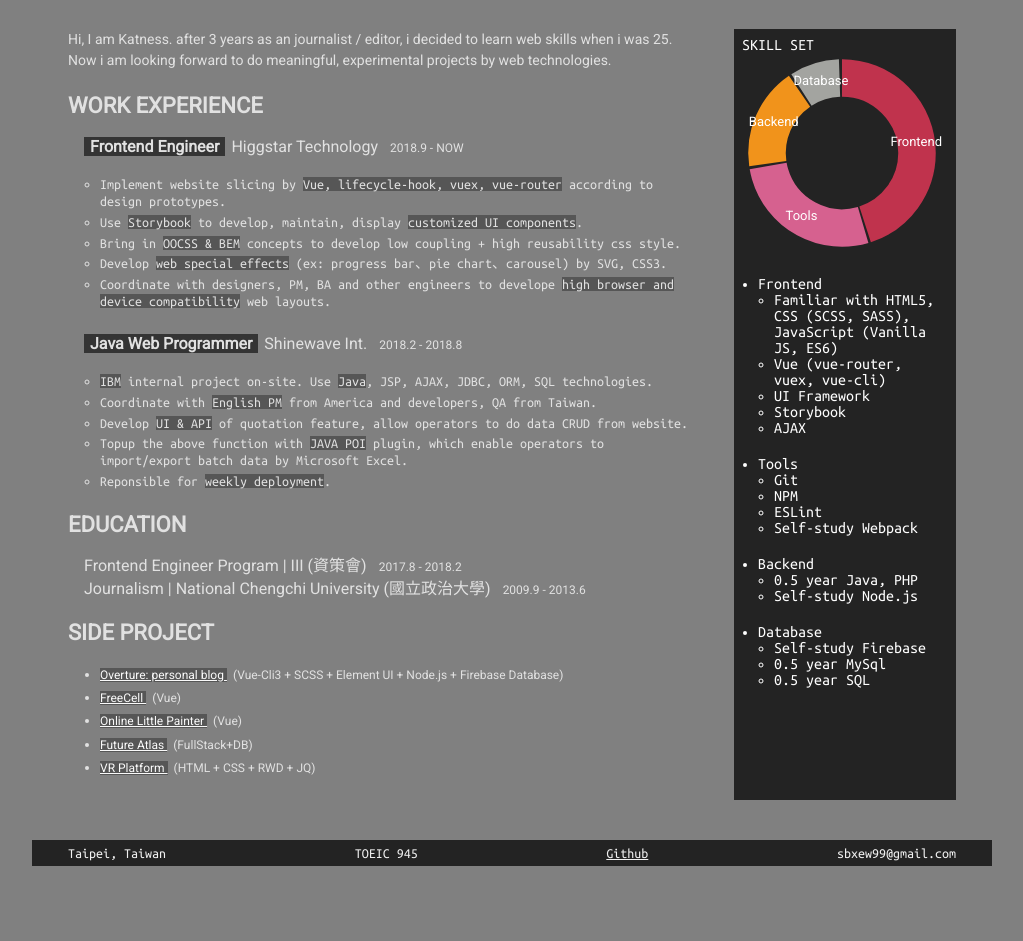
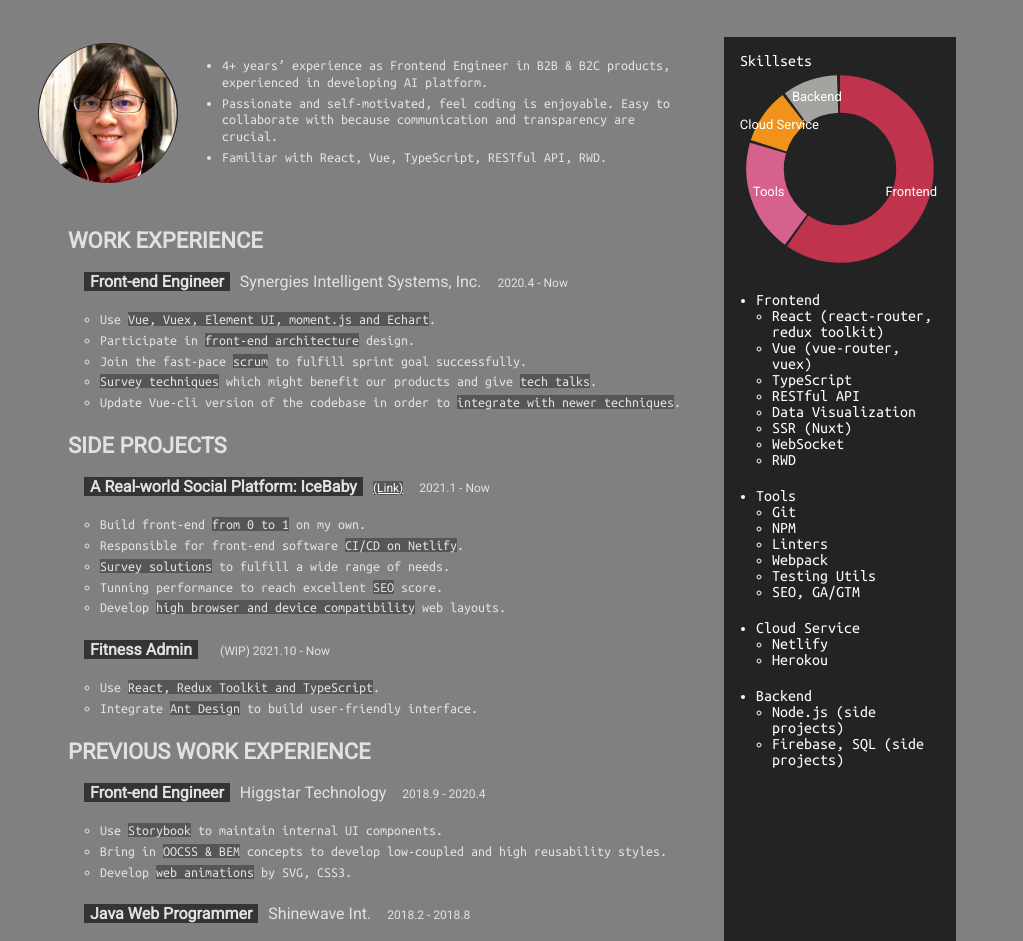
Before and after one commit to KatnessChen/web-resume, a plain HTML site: page index.html in a window 1280 px wide. Shown: the part 257-1198 px from the top of the page, without its empty margins (128-1151 px from the left). Drawn offline with nearby package versions, Linux system fonts and the light colour scheme.

Commit message:
v4 (update: 2022/1)
fix path

v4

v4

v4

```diff
--- a/index.html
+++ b/index.html
@@ -7,102 +7,132 @@
   <title>CV | Katness C.</title>
   <link href="https://fonts.googleapis.com/css?family=Roboto|Ubuntu+Mono&display=swap" rel="stylesheet">
   <link href="https://fonts.googleapis.com/icon?family=Material+Icons" rel="stylesheet">
-  <link rel="stylesheet" href="css/style.css">
+  <link rel="stylesheet" href="./css/style.css">
 </head>
 <body>
   <div id="app">
     <header>
       <h1>Katness Chen</h1>
-      <h2>Frontend Engineer</h2>
+      <h2>
+        Front-end Engineer
+        <a href="https://www.linkedin.com/in/katness-chen-8340b9a4/" target="_blank">
+          <img src="./img/linkedIn.png" alt="">
+        </a>
+        <a href="https://github.com/MannaChen" target="_blank">
+          <img src="./img/github.png" alt="">
+        </a>
+      </h2>
       <div class="deco"></div>
-      <span>CV Last updated: 20/3/2020</span>
+      <span>Last updated: 01/2022</span>
     </header>
     <main>
       <section>
-        <p>
-          Hi, I am Katness.
-          after 3 years as an journalist / editor,
-          i decided to learn web skills when i was 25.
-          Now i am looking forward to do meaningful, experimental projects by web technologies.
-        </p>
+        <div class="intro">
+          <div class="img-wrapper">
+            <img src="./img/avatar.png">
+          </div>
+          <ul>
+            <li>4+ years’ experience as Frontend Engineer in B2B & B2C products, experienced in developing AI platform.</li>
+            <li>Passionate and self-motivated, feel coding is enjoyable. Easy to collaborate with because communication and
+              transparency are crucial.</li>
+            <li>Familiar with React, Vue, TypeScript, RESTful API, RWD.</li>
+          </ul>
+        </div>
         <h3>WORK EXPERIENCE</h3>
         <ol>
           <li>
-            <h4><strong>Frontend Engineer</strong>Higgstar Technology<time>2018.9 - NOW</time></h4>
+            <h4>
+              <strong>Front-end Engineer</strong>
+              Synergies Intelligent Systems, Inc.
+              <time>2020.4 - Now</time>
+            </h4>
             <ul>
-              <li>Implement website slicing by <strong>Vue, lifecycle-hook, vuex, vue-router</strong> according to design prototypes.</li>
-              <li>Use <strong>Storybook</strong> to develop, maintain, display <strong>customized UI components</strong>.</li>
-              <li>Bring in <strong>OOCSS & BEM</strong> concepts to develop low coupling + high reusability css style.</li>
-              <li>Develop <strong>web special effects</strong> (ex: progress bar、pie chart、carousel) by SVG, CSS3.</li>
-              <li>Coordinate with designers, PM, BA and other engineers to develope <strong>high browser and device compatibility</strong> web layouts.</li>
+              <li>Use <strong>Vue, Vuex, Element UI, moment.js and Echart</strong>.</li>
+              <li>Participate in <strong>front-end architecture</strong> design.</li>
+              <li>Join the fast-pace <strong>scrum</strong> to fulfill sprint goal successfully.</li>
+              <li><strong>Survey techniques</strong> which might benefit our products and give <strong>tech talks</strong>.</li>
+              <li>Update Vue-cli version of the codebase in order to <strong>integrate with newer techniques</strong>.</li>
+              </ul>
+              </li>
+        </ol>
+        <h3>SIDE PROJECTS</h3>
+        <ol>
+          <li>
+            <h4>
+              <strong>A Real-world Social Platform: IceBaby</strong>
+              <a target="_blank" href="https://platform.icesweet.com.tw/landing/login/player">(Link)</a>
+              <time>2021.1 - Now</time>
+            </h4>
+            <ul>
+              <li>Build front-end <strong>from 0 to 1</strong> on my own.</li>
+              <li>Responsible for front-end software <strong>CI/CD on Netlify</strong>.</li>
+              <li><strong>Survey solutions</strong> to fulfill a wide range of needs.</li>
+              <li>Tunning performance to reach excellent <strong>SEO</strong> score.</li>
+              <li>Develop <strong>high browser and device compatibility</strong> web layouts.</li>
             </ul>
           </li>
           <li>
-            <h4><strong>Java Web Programmer</strong>Shinewave Int.<time>2018.2 - 2018.8</time></h4>
+            <h4>
+              <strong>Fitness Admin</strong>
+              <time>(WIP) 2021.10 - Now</time>
+            </h4>
             <ul>
-              <li><strong>IBM</strong> internal project on-site. Use <strong>Java</strong>, JSP, AJAX, JDBC, ORM, SQL technologies.</li>
-              <li>Coordinate with <strong>English PM</strong> from America and developers, QA from Taiwan.</li>
-              <li>Develop <strong>UI & API</strong> of quotation feature, allow operators to do data CRUD from website.</li>
-              <li>Topup the above function with <strong>JAVA POI</strong> plugin, which enable operators to import/export batch data by Microsoft Excel.</li>
-              <li>Reponsible for <strong>weekly deployment</strong>.</li>
+              <li>Use <strong>React, Redux Toolkit and TypeScript</strong>.</li>
+              <li>Integrate <strong>Ant Design</strong> to build user-friendly interface.</li>
+            </ul>
+          </li>
+        </ol>
+        <h3>PREVIOUS WORK EXPERIENCE</h3>
+        <ol>
+
+          <li>
+            <h4>
+              <strong>Front-end Engineer</strong>
+              Higgstar Technology
+              <time>2018.9 - 2020.4</time>
+            </h4>
+            <ul>
+              <li>Use <strong>Storybook</strong> to maintain internal UI components.</li>
+              <li>Bring in <strong>OOCSS & BEM</strong> concepts to develop low-coupled and high reusability styles.</li>
+              <li>Develop <strong>web animations</strong> by SVG, CSS3.</li>
+              </ul>
+              </li>
+              <li>
+                <h4>
+                  <strong>Java Web Programmer</strong>
+                  Shinewave Int.
+                  <time>2018.2 - 2018.8</time>
+                </h4>
+                <ul>
+                  <li>Work as an on-site contractor in <strong>IBM</strong>. Use <strong>Java SE</strong>, and SQL technologies.</li>
+                  <li>Coordinate with <strong>American PM</strong> and developers, QA from Taiwan.</li>
+                  <li>Release <strong>Restful APIs</strong>, allow CRUD operations from front-end.</li>
+            </ul>
+          </li>
+          <li>
+            <h4>
+              <strong>Responsible Editor</strong>
+              CCLM Publishing Group
+              <time>2015.1 - 2017.7</time>
+            </h4>
+            <ul>
+              <li>Handle the process from draft to book.</li>
+              <li>Participate in online / offline campaigns.</li>
             </ul>
           </li>
         </ol>
         <h3>EDUCATION</h3>
         <ol>
           <li>
-            <h4>Frontend Engineer Program | III (資策會)<time>2017.8 - 2018.2</time></h4>
+            <h4>Full-stack Engineer Program | III (資策會)<time>2017.8 - 2018.2</time></h4>
           </li>
           <li>
             <h4>Journalism | National Chengchi University (國立政治大學)<time>2009.9 - 2013.6</time></h4>
           </li>
         </ol>
-        <h3>SIDE PROJECT</h3>
-        <ul class="side-project-list">
-          <li>
-            <h4>
-              <a target="_blank" href="https://mannachen.github.io/overture-frontend/#/">
-                Overture: personal blog
-              </a>
-              <span>(Vue-Cli3 + SCSS + Element UI + Node.js + Firebase Database)</span>
-            </h4>
-          </li>
-          <li>
-            <h4>
-              <a target="_blank" href="https://mannachen.github.io/FreeCell/">
-                FreeCell
-              </a>
-              <span>(Vue)</span>
-            </h4>
-          </li>
-          <li>
-            <h4>
-              <a target="_blank" href="https://codepen.io/Silvia_Chen/full/rRRQxr">
-                Online Little Painter
-              </a>
-              <span>(Vue)</span>
-            </h4>
-          </li>
-          <li>
-            <h4>
-              <a target="_blank" href="http://140.115.236.71/demo-personal/PJ/BD103g3FutureAge%e6%9c%aa%e4%be%86%e4%b8%bb%e9%a1%8c%e6%a8%82%e5%9c%92%e5%b0%88%e9%a1%8c%e6%96%87%e4%bb%b6.pdf">
-              Future Atlas
-              </a>
-              <span>(FullStack+DB)</span>
-            </h4>
-          </li>
-          <li>
-            <h4>
-              <a target="_blank" href="http://140.115.236.71/demo-personal/BD103/web/C1700341/index.html">
-                VR Platform
-              </a>
-              <span>(HTML + CSS + RWD + JQ)</span>
-            </h4>
-          </li>
-        </ul>
       </section>
       <aside>
-        <h3>SKILL SET</h3>
+        <h3>Skillsets</h3>
         <svg height="160" width="160" viewBox="0 0 160 160" class="donut-chart">
           <g v-for="(item, index) in sortedValues">
             <circle
@@ -118,11 +148,14 @@
           <li>
             <h4>Frontend</h4>
             <ul>
-              <li>Familiar with HTML5, CSS (SCSS, SASS), JavaScript (Vanilla JS, ES6)</li>
-              <li>Vue (vue-router, vuex, vue-cli)</li>
-              <li>UI Framework</li>
-              <li>Storybook</li>
-              <li>AJAX</li>
+              <li>React (react-router, redux toolkit)</li>
+              <li>Vue (vue-router, vuex)</li>
+              <li>TypeScript</li>
+              <li>RESTful API</li>
+              <li>Data Visualization</li>
+              <li>SSR (Nuxt)</li>
+              <li>WebSocket</li>
+              <li>RWD</li>
             </ul>
           </li>
           <li>
@@ -130,23 +163,24 @@
             <ul>
               <li>Git</li>
               <li>NPM</li>
-              <li>ESLint</li>
-              <li>Self-study Webpack</li>
+              <li>Linters</li>
+              <li>Webpack</li>
+              <li>Testing Utils</li>
+              <li>SEO, GA/GTM</li>
+            </ul>
+          </li>
+          <li>
+            <h4>Cloud Service</h4>
+            <ul>
+              <li>Netlify</li>
+              <li>Herokou</li>
             </ul>
           </li>
           <li>
             <h4>Backend</h4>
             <ul>
-              <li>0.5 year Java, PHP</li>
-              <li>Self-study Node.js</li>
-            </ul>
-          </li>
-          <li>
-            <h4>Database</h4>
-            <ul>
-              <li>Self-study Firebase</li>
-              <li>0.5 year MySql</li>
-              <li>0.5 year SQL</li>
+              <li>Node.js (side projects)</li>
+              <li>Firebase, SQL (side projects)</li>
             </ul>
           </li>
         </ul>
@@ -154,8 +188,6 @@
     </main>
     <footer>
       <span>Taipei, Taiwan</span>
-      <span>TOEIC 945</span>
-      <a target="_blank" href="https://github.com/MannaChen">Github</a>
       <span>sbxew99@gmail.com</span>
     </footer>
   </div>
@@ -167,10 +199,10 @@
     data() {
       return {
         initialValues: [
-          { label: 'Frontend', value: 50 },
-          { label: 'Tools', value: 30 },
-          { label: 'Backend', value: 20 },
-          { label: 'Database', value: 10 },
+          { label: 'Frontend', value: 60 },
+          { label: 'Tools', value: 20 },
+          { label: 'Cloud Service', value: 10 },
+          { label: 'Backend', value: 10 },
         ],
         angleOffset: -90,
         chartData: [],
--- a/scss/style.scss
+++ b/scss/style.scss
@@ -100,6 +100,16 @@ header {
     font-size: 24px;
     padding-left: 30px;
     font-family: 'Roboto', sans-serif;
+    display: flex;
+    margin-top: 4px;
+
+    img {
+      width: 20px;
+      height: 20px;
+      margin-left: 8px;
+      margin-top: 4px;
+      cursor: pointer;
+    }
   }
   span {
     position: absolute;
@@ -111,19 +121,37 @@ header {
 main {
   min-width: 777px;
   max-width: 960px;
-  // box-shadow: 10px 10px 5px rgba(255, 255, 255, 0.5);
   margin: 40px auto 0 auto;
   color: #fefefe;
   display: flex;
   justify-content: space-between;
   padding: 0 36px;
+
+  .intro {
+    display: flex;
+    align-items: center;
+    gap: 28px;
+    margin-bottom: 40px;
+    .img-wrapper {
+      border-radius: 50%;
+      overflow: hidden;
+      flex: 0 0 140px;
+      height: 140px;
+      margin-left: -30px;
+
+      img {
+        width: 100%;
+        height: 100%;
+      }
+    }
+  }
   aside {
     display: inline-block;
     vertical-align: top;
     flex: 0 0 25%;
     margin-left: 40px;
     background-color: #232323;
-    padding: 8px;
+    padding: 16px;
     ul {
       padding-left: 16px;
     }
@@ -139,7 +167,6 @@ main {
     flex: 1;
     color: #e1e1e1;
     p {
-      margin-bottom: 24px;
       font-family: 'Roboto', sans-serif;
       font-size: 14px;
       line-height: 1.5;
```
Also changed, not shown: css/style.css, img/avatar.png (added), img/github.png (added), img/linkedIn.png (added), 1 other file.
